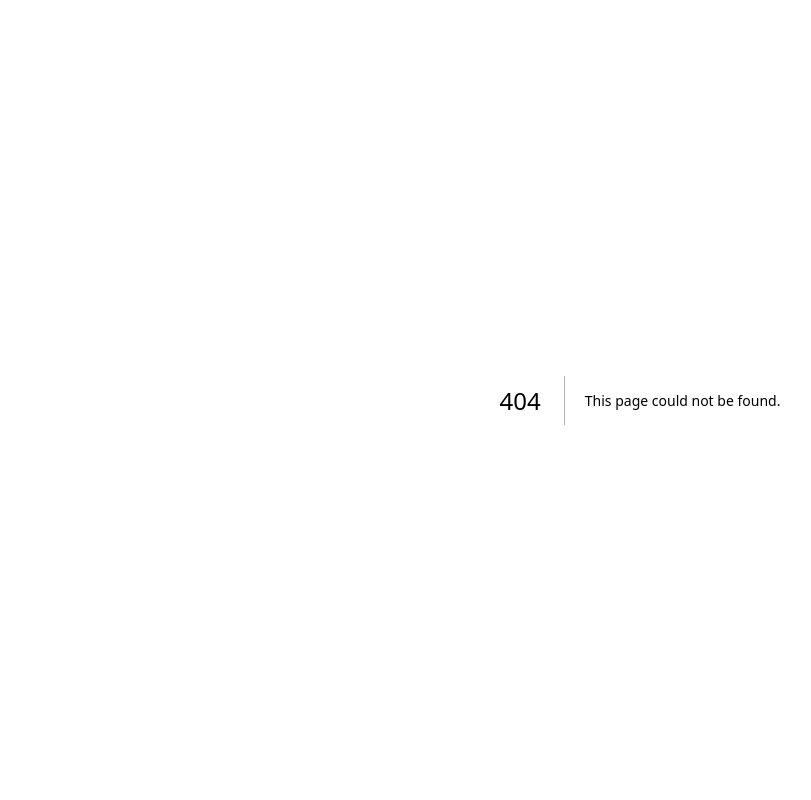
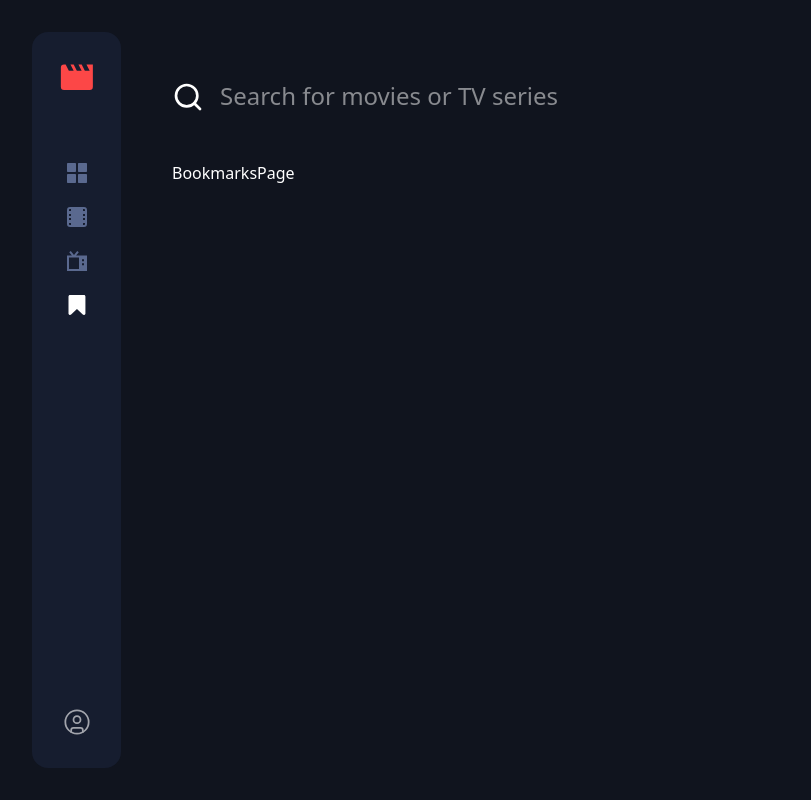
Before and after one commit to DrakeHermit/entertainment-web-app, a Next.js app: page /bookmarks in a window 1280 px wide. Before the commit this address had no page. Shown: the whole page, without its empty margins (0-811 px from the left). Built offline with nearby package versions, Linux system fonts and the light colour scheme.

Commit message:
feat: started working on a new protected route for bookmarks

```diff
--- /dev/null
+++ b/app/(main)/bookmarks/page.tsx
@@ -0,0 +1,4 @@
+const BookmarksPage = () => {
+  return <div>BookmarksPage</div>;
+};
+export default BookmarksPage;
```
